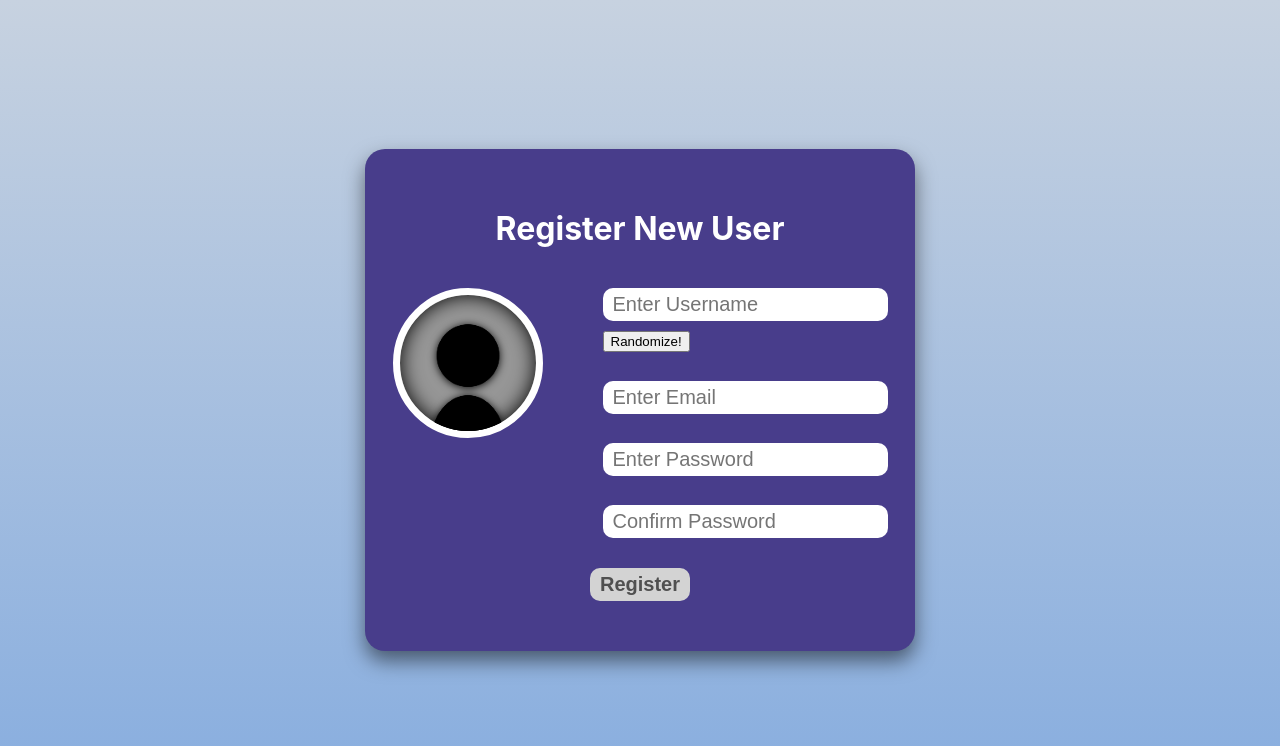
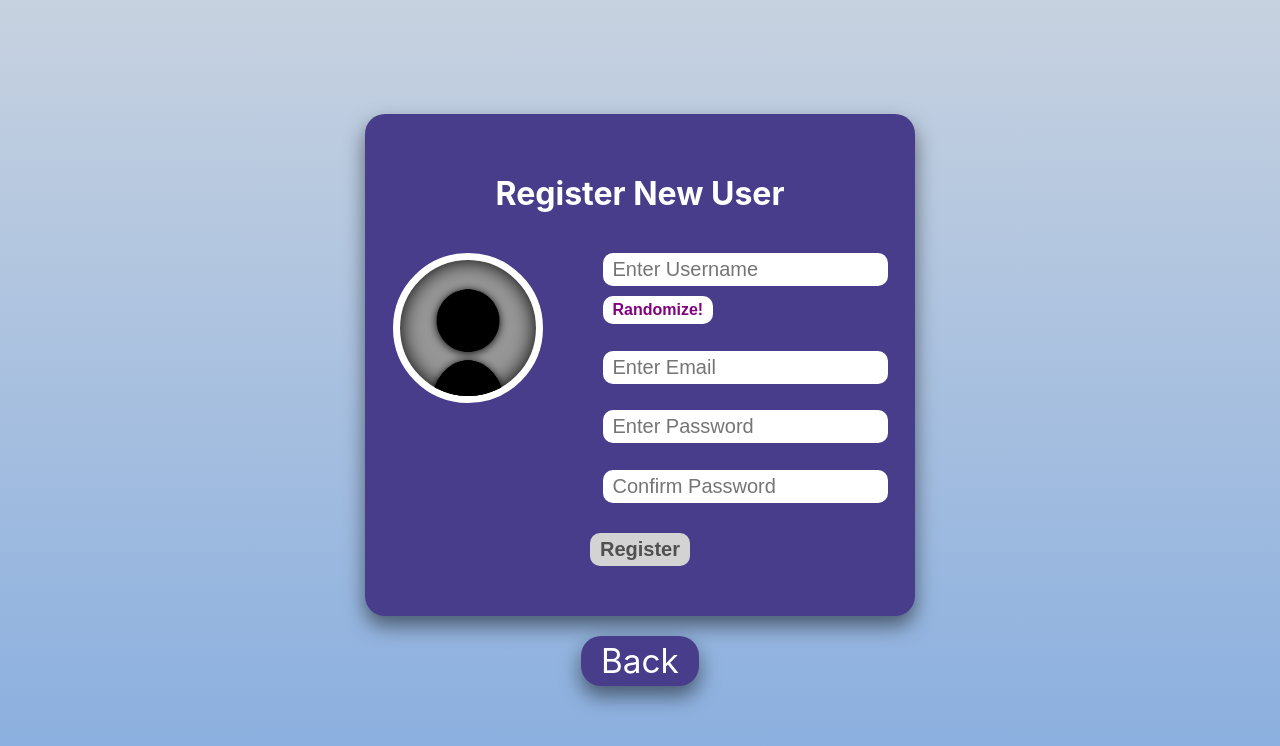
Before and after one commit to Omar-Walid-MD/React-Blog-App, a React (Create React App) app: page /register in a window 1280 px wide. Shown: the top 746 px of the page. Built offline with nearby package versions, Linux system fonts and the light colour scheme; data requests are answered from the project's data file.

Commit message:
Updated Register Page

```diff
--- a/src/Account Pages/RegisterPage.css
+++ b/src/Account Pages/RegisterPage.css
@@ -1,3 +1,7 @@
+.account-page-container
+{
+    flex-direction: column;
+}
 .register-form-container
 {
     width: 550px;
@@ -27,6 +31,31 @@
 .register-avatar
 {
     position: relative;
+}
+.register-avatar-open-button
+{
+    width: 90%; height: 90%;
+
+    background-color: rgba(0, 0, 0, 0.3);
+    color: white;
+
+    font-size: 15pt;
+
+    border-radius: 50%;
+
+    border: none; outline: none;
+
+    position: absolute;
+
+    transition: opacity 0.1s ease-in-out;
+
+    opacity: 0;
+
+    z-index: 1;
+}
+.register-avatar:hover .register-avatar-open-button
+{
+    opacity: 1;
 }
 .avatar-background
 {
@@ -95,25 +124,26 @@
 }
 .register-avatar-options-container
 {
-    width: 350px; height: 400px;
+    width: 600px; height: 600px;
 
     background-color: darkslateblue;
+    color: white;
 
-    padding: 35px 20px;
+    padding: 20px;
+    padding-bottom: 75px;
 
     border-radius: 20px;
 
     box-shadow: 0 0 20px black;
 
-    position: absolute;
-    top: 0; right: 100%;
-
-    transform-origin: right;
-    transform: scaleX(0);
+    position: relative;
 
     transition: all 0.1s ease-in-out;
 }
-
+.register-avatar-preview
+{
+    margin-inline-end: 50px;
+}
 .register-avatar-options-row
 {
     width: 100%; height: 100px;
@@ -171,10 +201,24 @@
 {
     width: 100px; height: 100px;
 }
+.register-avatar-close-button
+{
+    aspect-ratio: 1;
 
-.register-avatar:hover .register-avatar-options-container
-{
-    transform: scaleX(1);
+    background-color: darkslateblue;
+    color: white;
+
+    font-size: 25pt;
+
+    box-shadow: 0 0 10px black;
+    border-radius: 10px;
+
+    margin: 10px;
+
+    border: none; outline: none;
+
+    position: absolute;
+    bottom: 0; right: 0;
 }
 
 
@@ -201,10 +245,23 @@
 .register-form-randomize-username-button
 {
     margin-top: 10px;
-}
-.register-form-submit
-{
-    font-size: 15pt;
+
+    font-size: 12pt;
+    font-weight: 700;
+    text-decoration: none;
+
+    outline: none;
+    border: none;
+
+    background-color: white;
+    color: purple;
+
+    padding: 5px 10px;
+    border-radius: 10px;
+    transition: all 0.2s ease-in-out;
+
+    cursor: pointer;
+
 }
 .register-form-submit
 {
@@ -224,7 +281,7 @@
 
     cursor: pointer;
 }
-.register-form-submit:hover
+.register-form-submit:hover, .register-form-randomize-username-button:hover
 {
     background-color: rgb(238, 233, 255);
     transform: scale(1.1);
@@ -236,3 +293,24 @@
 
     pointer-events: none;
 }
+
+.back-button
+{
+    background-color: darkslateblue;
+    color: white;
+
+    font-size: 25pt;
+    text-decoration: none;
+
+    border-radius: 20px;
+    box-shadow: 0 10px 20px rgba(0, 0, 0, 0.5);
+
+    margin-top: 20px;
+    padding: 5px 20px;
+
+    transition: transform 0.1s ease-in-out;
+}
+.back-button:hover
+{
+    transform: scale(1.1);
+}
--- a/src/Account Pages/RegisterPage.js
+++ b/src/Account Pages/RegisterPage.js
@@ -1,10 +1,14 @@
 import { useState, useRef } from "react";
-import { useNavigate, Link } from 'react-router-dom';
+import { useNavigate, Link, useLocation } from 'react-router-dom';
 import Avatar from "../Main Page/Avatar";
 import "./RegisterPage.css";
 
 function RegisterPage({userList, handleUserList, handleUser})
 {
+    const location = useLocation();
+
+    const { prevPath } = location.state || {};
+
     const navigate = useNavigate();
 
     const [newUser,setNewUser] = useState({
@@ -13,13 +17,16 @@ function RegisterPage({userList, handleUserList, handleUser})
         password: "",
     });
 
-    const [avatar,setAvatar] = useState({
+    const [avaterWindow,setAvatarWindow] = useState(false);
+
+    const avatarDefault = {
         bgImg: 0,
         bgColor:  "#969696",
         baseColor: "#000000",
         accImg: 0,
         accColor: "#ffffff"
-    });
+    };
+    const [avatar,setAvatar] = useState(avatarDefault);
 
     const bg = 3; const acc = 6;
 
@@ -69,10 +76,8 @@ function RegisterPage({userList, handleUserList, handleUser})
     {
         setAvatar({
             ...avatar,
-            [event.target.name]: event.target.value
+            [event.target.name]: avatar[event.target.name]===event.target.value ? avatarDefault[event.target.name] : event.target.value
         });
-
-        console.log(avatar);
     }
 
     function RandomizeUsername()
@@ -125,7 +130,7 @@ function RegisterPage({userList, handleUserList, handleUser})
                 handleUser(newUser);
             })
 
-            navigate("/");
+            navigate(prevPath || "/");
             return;
         }
         else
@@ -184,21 +189,48 @@ function RegisterPage({userList, handleUserList, handleUser})
 
     return (
         <div className="main-page">
-            <div className="page-container flex-center" header="none">
+            <div className="account-page-container page-container flex-center" header="none">
                 <form className="register-form-container flex-column" ref={RegisterForm} onSubmit={RegisterUser}>
                     <h1 className="register-form-label">Register New User</h1>
                     <div className="resgister-form-input-group flex-row">
                         <div className="register-form-input-section flex-column">
-                            <div className="register-avatar flex-column">
+                            <div className="register-avatar flex-center">
+                                <button className="register-avatar-open-button" type="button" onClick={function(){setAvatarWindow(true)}}>Edit Avatar</button>
+                                <Avatar bgImg={avatar.bgImg} bgColor={avatar.bgColor} baseColor={avatar.baseColor} accImg={avatar.accImg} accColor={avatar.accColor} width={150} />
+                            </div>
+                        </div>
+                        <div className="register-form-input-section flex-column">
+                            <div>
+                                <input className="register-form-input" type="text" placeholder="Enter Username" name="username" maxLength="20" value={newUser.username} required onChange={handleNewUser}/>
+                                <button className="register-form-randomize-username-button" type="button" onClick={function(){RandomizeUsername()}}>Randomize!</button>
+                            </div>
+                            <input className="register-form-input" type="email" placeholder="Enter Email" name="email" value={newUser.email} required onChange={handleNewUser}/>
+                            <input className="register-form-input" type="password" placeholder="Enter Password" name="password" value={newUser.password} required onChange={handleNewUser}/>
+                            <input className="register-form-input" type="password" placeholder="Confirm Password" name="confirmPassword" value={confirmPassword} required onChange={HandleconfirmPassword}/>
+                        </div>
+                    </div>
+                    {
+                        warning !== "" &&
+                        <p className="login-form-warning" onAnimationEnd={ResetWarningAnimation} ref={warningElement} animate="true">{warning}</p>
+                    }
+                    <input className="register-form-submit" type="submit" value="Register" disabled={readyToSubmit()} />
+                </form>
+                <Link className="back-button" to={prevPath || "/"}>Back</Link>
 
-                                {/* Here is the avatar */}
+                {
+                    avaterWindow &&
+                    <div className="window-overlay flex-center">
+                        <div className="register-avatar-options-container flex-column">
+                            <h1>User Avatar</h1>
+                            <div className="flex-row width-full">
+                                <div className="register-avatar-preview">
                                     <Avatar bgImg={avatar.bgImg} bgColor={avatar.bgColor} baseColor={avatar.baseColor} accImg={avatar.accImg} accColor={avatar.accColor} width={150} />
-                                <div className="register-avatar-options-container flex-column">
+                                </div>
                                 <div className="register-avatar-options-row flex-row">
                                     <input className="register-avatar-color-option" type="color" name={"bgColor"} value={avatar.bgColor} onChange={HandleAvatar} />
                                     <input className="register-avatar-color-option" type="color" name={"baseColor"} value={avatar.baseColor} onChange={HandleAvatar} />
                                     <input className="register-avatar-color-option" type="color" name={"accColor"} value={avatar.accColor} onChange={HandleAvatar} />
-
+                                </div>
                             </div>
                             <div className="register-avatar-options-row flex-row">
                                 <div className="register-avatar-image-options flex-row">
@@ -220,26 +252,10 @@ function RegisterPage({userList, handleUserList, handleUser})
                                     <button className="topic-logo-image-button flex-center" type="button" name="accImg" value={0} onClick={function(event){HandleAvatar(event)}} key={"acc-option-0"}></button>
                                 </div>
                             </div>
-                                </div>
-
+                            <button className="register-avatar-close-button flex-center" onClick={function(){setAvatarWindow(false)}}><i className='bx bx-check'></i></button>
                         </div>
                     </div>
-                        <div className="register-form-input-section flex-column">
-                            <div>
-                                <input className="register-form-input" type="text" placeholder="Enter Username" name="username" value={newUser.username} required onChange={handleNewUser}/>
-                                <button className="register-form-randomize-username-button" type="button" onClick={function(){RandomizeUsername()}}>Randomize!</button>
-                            </div>
-                            <input className="register-form-input" type="email" placeholder="Enter Email" name="email" value={newUser.email} required onChange={handleNewUser}/>
-                            <input className="register-form-input" type="password" placeholder="Enter Password" name="password" value={newUser.password} required onChange={handleNewUser}/>
-                            <input className="register-form-input" type="password" placeholder="Confirm Password" name="confirmPassword" value={confirmPassword} required onChange={HandleconfirmPassword}/>
-                        </div>
-                    </div>
-                    {
-                        warning !== "" &&
-                        <p className="login-form-warning" onAnimationEnd={ResetWarningAnimation} ref={warningElement} animate="true">{warning}</p>
                 }
-                    <input className="register-form-submit" type="submit" value="Register" disabled={readyToSubmit()} />
-                </form>
             </div>
         </div>
       );
--- a/src/Main Page/Header.js
+++ b/src/Main Page/Header.js
@@ -158,7 +158,7 @@ function Header({topics, currentUser, setCurrentUser})
                 </label>
                 <div className="navbar-profile-dropdown-container">
                   <div className="navbar-profile-dropdown-profile-info flex-column">
-                    <h1>{currentUser.username}</h1>
+                    <h1 className="navbar-profile-username">{currentUser.username}</h1>
                     <Avatar bgImg={currentUser.avatar.bgImg} bgColor={currentUser.avatar.bgColor} baseColor={currentUser.avatar.baseColor} accImg={currentUser.avatar.accImg} accColor={currentUser.avatar.accColor} width={150} />
                     <Link className="navbar-profile-dropdown-edit-profile-link flex-center"><i className='bx bx-edit'></i></Link>
                   </div>
@@ -174,7 +174,7 @@ function Header({topics, currentUser, setCurrentUser})
               </div>
               </div>
             : <div className="navbar-options flex-row">
-                <Link to="/register" className="navbar-button">Register</Link>
+                <Link to="/register" state={{prevPath: location.pathname}} className="navbar-button">Register</Link>
                 <Link to="/login" className="navbar-button">Log In</Link>
               </div>
 
--- a/src/Main Page/MainPage.css
+++ b/src/Main Page/MainPage.css
@@ -1,6 +1,10 @@
 *
 {
     box-sizing: border-box;
+}
+button
+{
+    cursor: pointer;
 }
 .flex-center
 {
@@ -28,6 +32,30 @@
 {
     position: absolute;
     opacity: 0;
+}
+.window-overlay
+{
+    width: 100vw; height: 100vh;
+
+    background-color: rgba(41, 34, 80, 0.75);
+
+    z-index: 1;
+
+    position: absolute;
+}
+.float-right
+{
+    width: 100%;
+    float: right;
+}
+.float-left
+{
+    width: 100%;
+    float: left;
+}
+.width-full
+{
+    width: 100%;
 }
 /* Hide scrollbar for Chrome, Safari and Opera */
 textarea::-webkit-scrollbar {
@@ -480,6 +508,10 @@
 {
     position: relative;
 }
+.navbar-profile-username
+{
+    font-size: 17pt;
+}
 .navbar-profile-dropdown-edit-profile-link
 {
     width: 40px; aspect-ratio: 1;
```
Also changed, not shown: src/User Pages/SavedPage.js (+13 -3 lines), src/User Pages/UserActivityPage.js (+13 -3 lines). Lines whose indentation alone changed are shown as unchanged.
